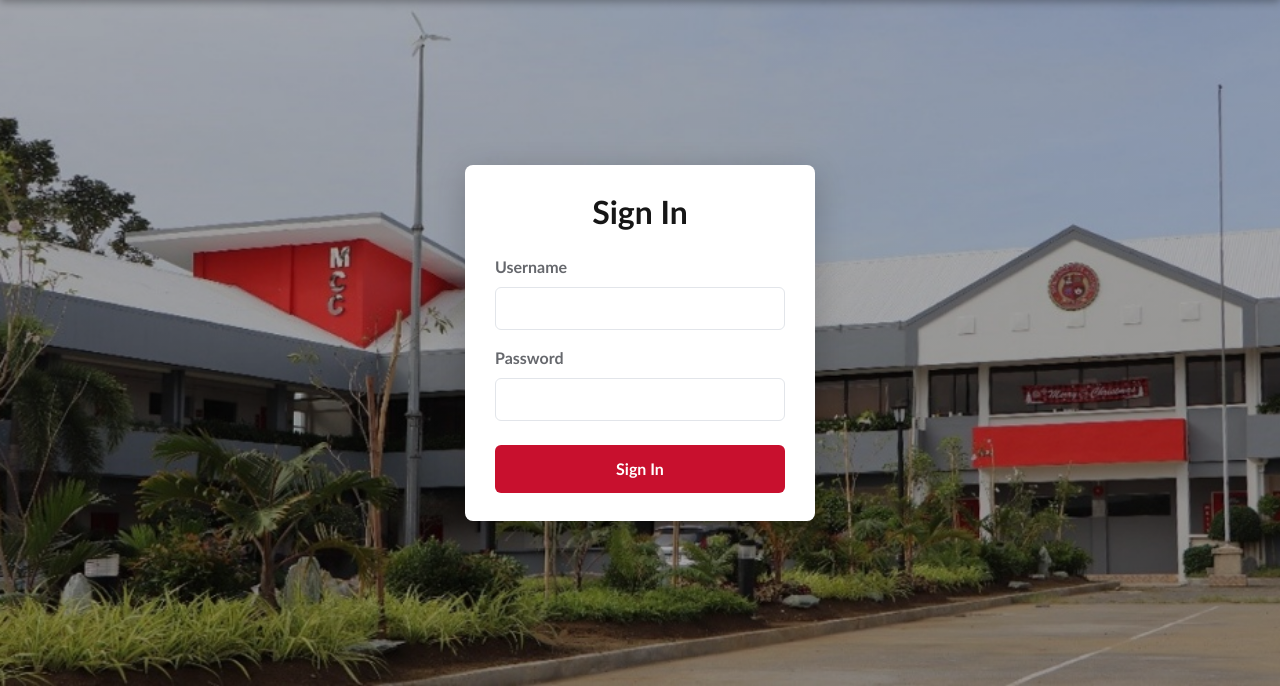
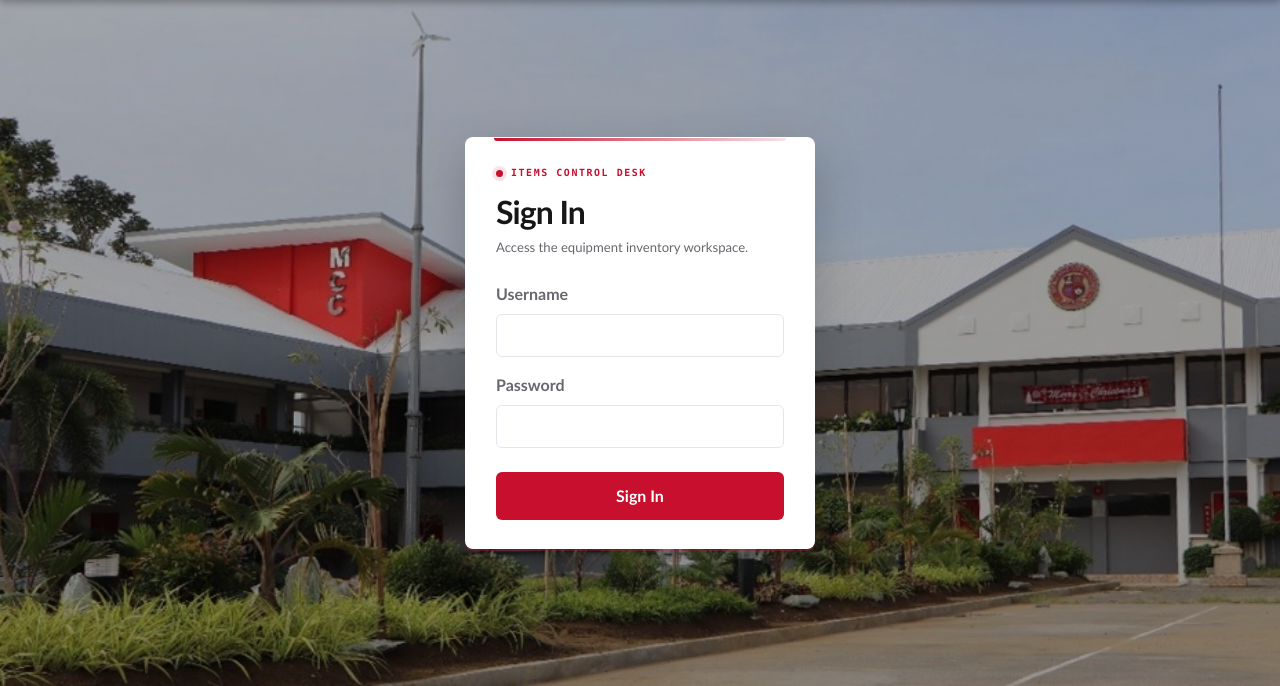
Before and after one commit to RJ-Batiller/ITEMS, a Flask app: page /login in a window 1280 px wide. Shown: the part 114-800 px from the top of the page. Run offline with Flask 3, Linux system fonts and the light colour scheme.

Commit message:
Refine login card visual hierarchy

```diff
--- a/static/css/app.css
+++ b/static/css/app.css
@@ -867,19 +867,59 @@ body.app-shell {
 }
 
 .login-form-box {
+    position: relative;
     background: white;
     border-radius: 8px;
     padding: 28px 30px;
     width: 100%;
     max-width: 350px;
-    box-shadow: 0 8px 32px rgba(0, 0, 0, 0.2);
+    border: 1px solid rgba(255, 255, 255, 0.8);
+    box-shadow: 0 18px 45px rgba(31, 38, 48, 0.26), 0 2px 0 rgba(200, 16, 46, 0.35);
     animation: formSlideUp 700ms cubic-bezier(0.34, 1.56, 0.64, 1) both;
+}
+
+.login-form-box::before {
+    position: absolute;
+    top: 0;
+    right: 28px;
+    left: 28px;
+    height: 3px;
+    border-radius: 0 0 8px 8px;
+    background: linear-gradient(90deg, var(--mcc-red), rgba(200, 16, 46, 0.12));
+    content: "";
+}
+
+.login-form-kicker {
+    display: flex;
+    align-items: center;
+    gap: 8px;
+    margin-bottom: 12px;
+    color: var(--mcc-red);
+    font-family: Consolas, "Courier New", monospace;
+    font-size: 0.62rem;
+    font-weight: 700;
+    letter-spacing: 0.16em;
+}
+
+.login-form-kicker span {
+    width: 7px;
+    height: 7px;
+    border-radius: 50%;
+    background: var(--mcc-red);
+    box-shadow: 0 0 0 4px rgba(200, 16, 46, 0.11);
 }
 
 .login-form-box h2 {
     color: var(--ink);
     font-weight: 700;
-    text-align: center;
+    margin: 0;
+    letter-spacing: -0.03em;
+}
+
+.login-form-intro {
+    margin: 7px 0 24px;
+    color: var(--muted);
+    font-size: 0.82rem;
 }
 
 .login-form-box .form-label {
--- a/templates/login.html
+++ b/templates/login.html
@@ -25,7 +25,9 @@
 <!-- Main Content -->
 <main class="login-container">
 <div class="login-form-box">
-<h2 class="mb-4">Sign In</h2>
+<div class="login-form-kicker"><span aria-hidden="true"></span> ITEMS CONTROL DESK</div>
+<h2>Sign In</h2>
+<p class="login-form-intro">Access the equipment inventory workspace.</p>
 {% with messages=get_flashed_messages(with_categories=true) %}
 {% for c,m in messages %}<div class="alert alert-{{c}}">{{m}}</div>{% endfor %}
 {% endwith %}
```
